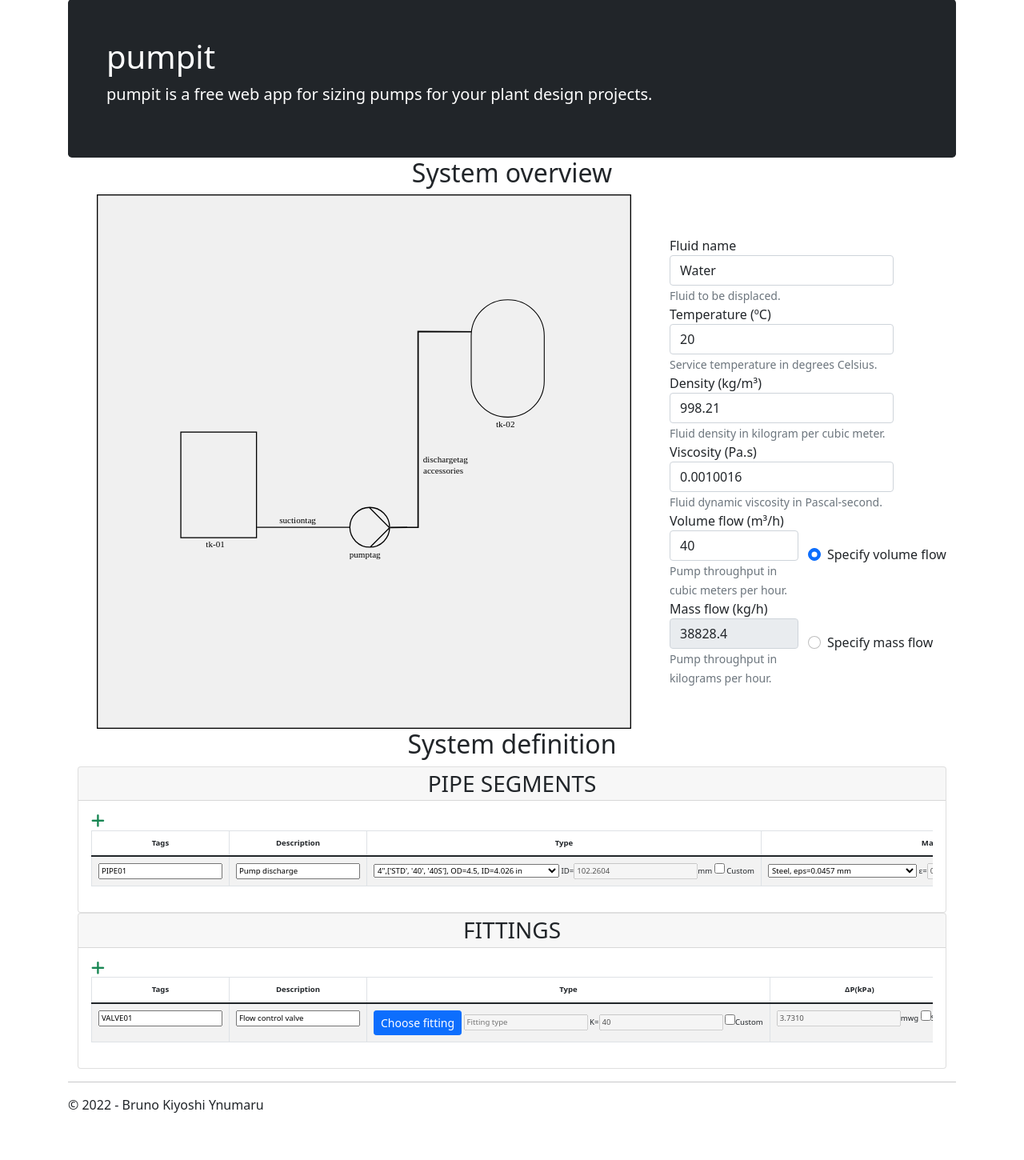
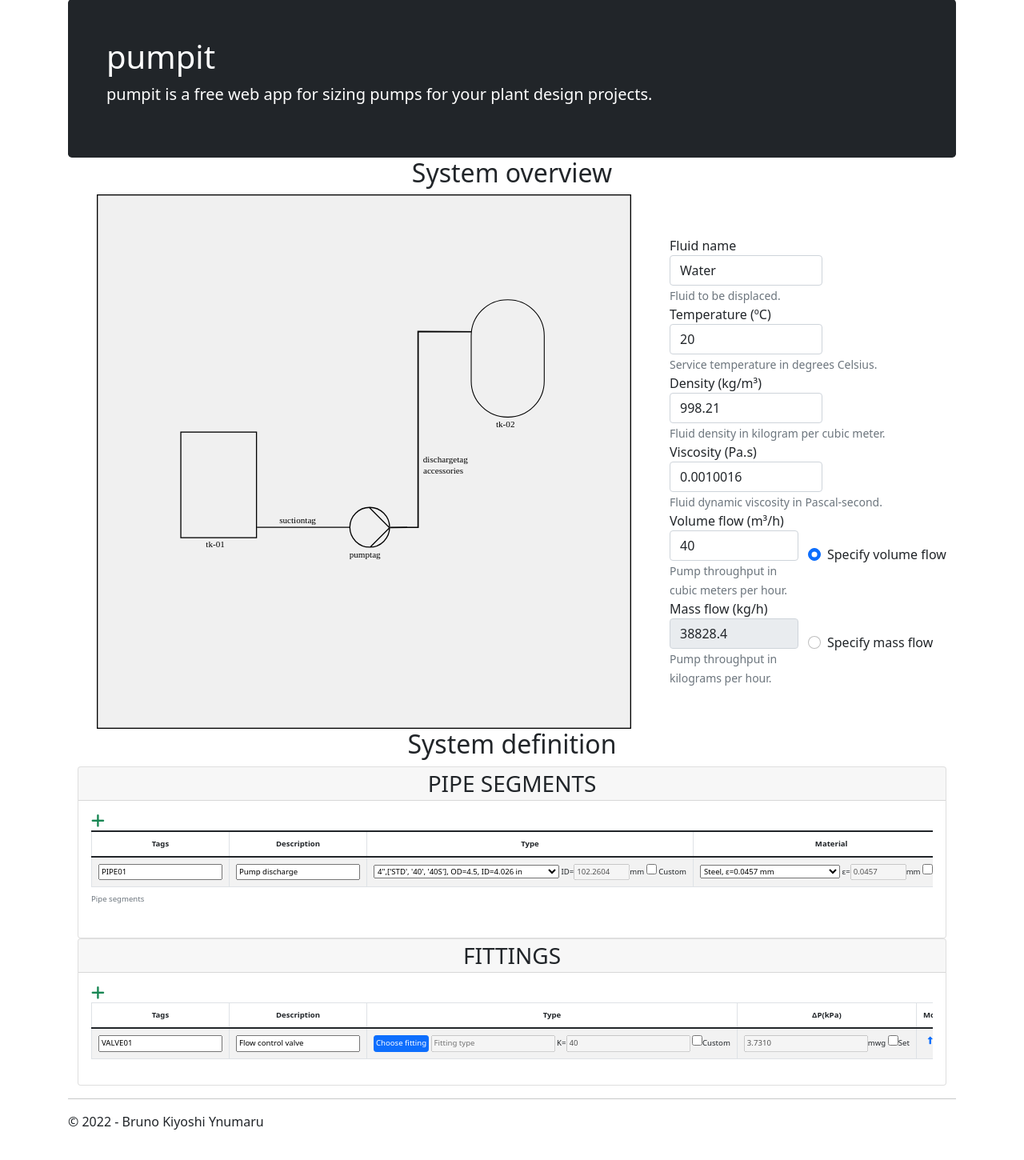
Before and after one commit to brunokiyoshi/pumpit, a Flask app: page / in a window 1280 px wide. Shown: the part 73-1523 px from the top of the page at 80% size. Before the commit the page ends 1464 px from the top, so only its background shows below. Run offline with Flask 2, Linux system fonts and the light colour scheme; some libraries are stand-ins or nearby versions.

Commit message:
deal with styling; fix decimals in numerical values

```diff
--- a/pumpit/static/content/site.css
+++ b/pumpit/static/content/site.css
@@ -48,9 +48,7 @@ input[type="checkbox"].input-validation-error {
     font-size: .6em;
 }
 
-.btn-rm {
-    font-size: .6em;
-}
+
 
 h2 {
     text-align: center;
@@ -70,3 +68,43 @@ tbody.table-clickable tr:hover {
 
     background-color: #46b8da;
 }
+
+.pipe-ID-input{
+    max-width: 70px;
+}
+.pipe-roughness-input{
+    max-width: 70px;
+}
+.pipe-length-input{
+    max-width: 50px;
+}
+.pipe-deltaz-input{
+    max-width: 50px;
+}
+.pipe-reynolds-input{
+    max-width: 80px;
+}
+.pipe-deltap-input{
+    max-width: 70px;
+}
+.pipe-velocity-input{
+    max-width: 60px;
+}
+.pipe-custom-material-text{
+    width: 197px;
+}
+.pipe-custom-type-text{
+    width: 249px;
+}
+#system-form input{
+    max-width: 191px;
+}
+.btn-inrow,.btn-rm{
+    font-size: inherit;
+    font-style: inherit;
+    /*margin-bottom: 3.5px;*/
+    /*^only way I found to allign to other inputs    */
+    height: 20.4px;
+    padding: 1px 2px 1px 2px;
+
+}
--- a/pumpit/static/scripts/calculations.js
+++ b/pumpit/static/scripts/calculations.js
@@ -80,15 +80,16 @@ function calculateAll() {
         const vflow = $vflowinput.val() / hour2second(1);
         const velocity = calcVelocity(vflow, CSarea);
         const $velocityinput = $pipesegmenttr.find(".pipe-velocity-input");
-        $velocityinput.val(velocity);
+        $velocityinput.val(velocity.toFixed(2));
         const Re = rho * ID * velocity / mu;
         const $reynoldsinput = $pipesegmenttr.find(".pipe-reynolds-input");
-        $reynoldsinput.val(Re);
-        const fd = frictionFactor($pipesegmenttr);
+        $reynoldsinput.val(Re.toFixed(2));
+        const fd = frictionFactor($pipesegmenttr).toFixed(2);
         console.log(fd)
 
-        const deltaP = (L*fd*rho*velocity**2)/(2*ID);
-        $pipesegmenttr.find(".pipe-deltap-input").val(deltaP);
+        let deltaP = (L*fd*rho*velocity**2)/(2*ID);
+        deltaP = deltaP/1000;
+        $pipesegmenttr.find(".pipe-deltap-input").val(deltaP.toFixed(4));
     }
 }
 
--- a/pumpit/templates/pipematerialoptions.html
+++ b/pumpit/templates/pipematerialoptions.html
@@ -1,9 +1,9 @@
 <select form="system-form" class="pipe-material-select" onchange="setRough($(this))">
-<option value='0.0457'>Steel, eps=0.0457 mm</option>
-<option value='0.045'>Carbon steel, eps=0.045 mm</option>
-<option value='0.259'>Cast iron, eps=0.259 mm</option>
-<option value='0.045'>Stainless steel, eps=0.045 mm</option>
-<option value='0.0015'>PVC, eps=0.0015 mm</option>
-<option value='0.0015'>PVC+PFRV, eps=0.0015 mm</option>
-<option value='0.0015'>Commercial copper, eps=0.0015 mm</option>
+<option value='0.0457'>Steel, ε=0.0457 mm</option>
+<option value='0.045'>Carbon steel, ε=0.045 mm</option>
+<option value='0.259'>Cast iron, ε=0.259 mm</option>
+<option value='0.045'>Stainless steel, ε=0.045 mm</option>
+<option value='0.0015'>PVC, ε=0.0015 mm</option>
+<option value='0.0015'>PVC+PFRV, ε=0.0015 mm</option>
+<option value='0.0015'>Commercial copper, ε=0.0015 mm</option>
 </select>
--- a/pumpit/templates/pipingtable.html
+++ b/pumpit/templates/pipingtable.html
@@ -13,6 +13,7 @@
             </span>
 
             <table class="table table-bordered table-responsive-md table-striped text-center">
+                <caption>Pipe segments</caption>
                 <thead>
                 <tr>
                     <th class="text-center">Tags</th>
@@ -21,9 +22,9 @@
                     <th class="text-center">Material</th>
                     <th class="text-center">Lenght (m)</th>
                     <th class="text-center">Δz (m)</th>
-                    <th class="text-center">Sup. velocity (m/s)</th>
+                    <th class="text-center">Velocity (m/s)</th>
                     <th class="text-center">Re</th>
-                    <th class="text-center">ΔP(Pa)</th>
+                    <th class="text-center">ΔP(KPa)</th>
                     <th class="text-center">Move</th>
                     <th class="text-center">Remove</th>
                 </tr>
--- a/pumpit/templates/stdfittingstablerow.html
+++ b/pumpit/templates/stdfittingstablerow.html
@@ -8,7 +8,7 @@
     </td>
     <td class="pt-3-half td-fitting-selection " contenteditable="false">
 
-        <button type="button" class="btn btn-primary btn-sm" data-bs-toggle="modal"
+        <button type="button" class="btn btn-primary btn-rounded btn-sm btn-inrow" data-bs-toggle="modal"
                 data-bs-target="#fittingSelectionModal">
             Choose fitting
         </button>
--- a/pumpit/templates/stdtablerow.html
+++ b/pumpit/templates/stdtablerow.html
@@ -27,13 +27,13 @@
         <input type="number" class="pipe-deltaz-input" form="system-form" value="5">
     </td>
     <td class="pt-3-half" contenteditable="false">
-        <input type="number" class="pipe-velocity-input" form="system-form" value="1.3528" disabled>m/s
+        <input type="number" class="pipe-velocity-input" form="system-form" value="1.35" disabled>
     </td>
     <td class="pt-3-half" contenteditable="false">
         <input type="number" class="pipe-reynolds-input" form="system-form" value="137875.69" disabled>
     </td>
     <td class="pt-3-half" contenteditable="false">
-        <input type="number" class="pipe-deltap-input" form="system-form" value="0" disabled>
+        <input type="number" class="pipe-deltap-input" form="system-form" value="862.099" disabled>
         <label><input type="checkbox" form="system-form" class="pipe-set-deltap-input">Set</label>
     </td>
 
```
